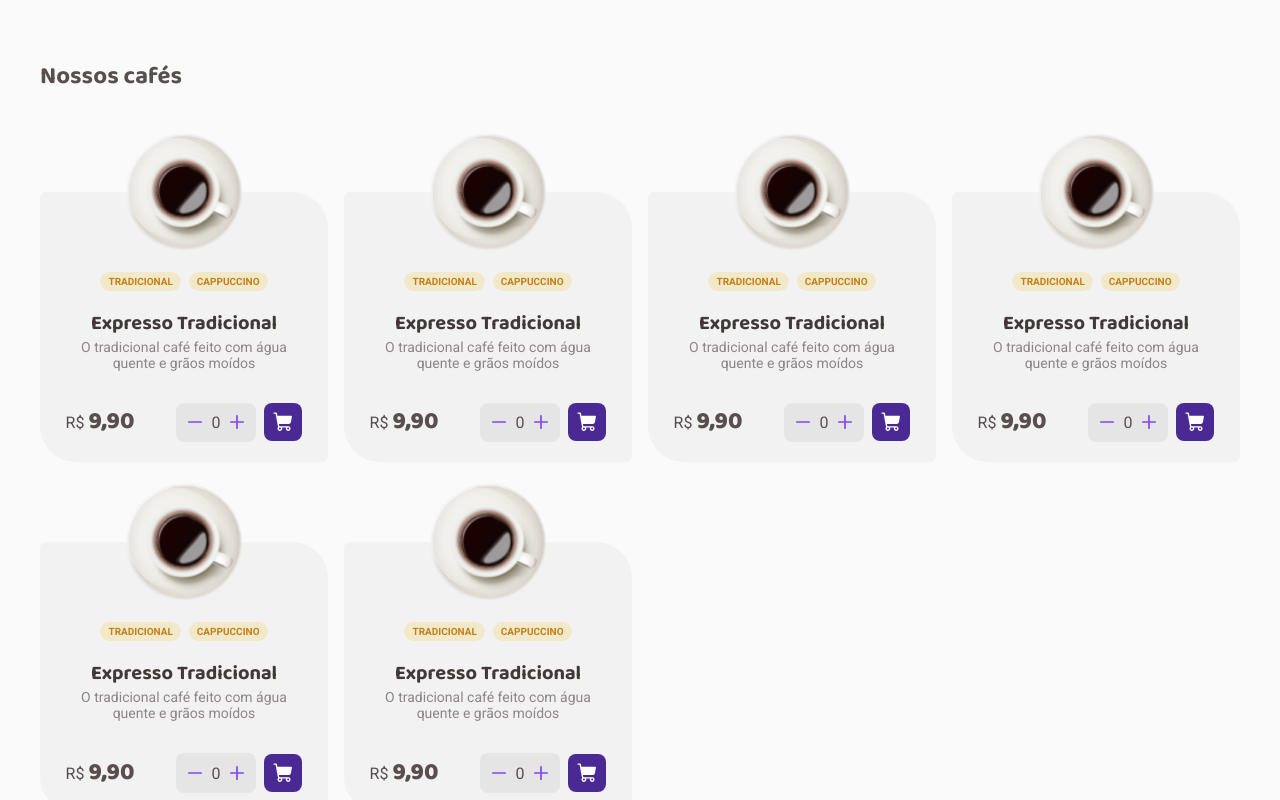
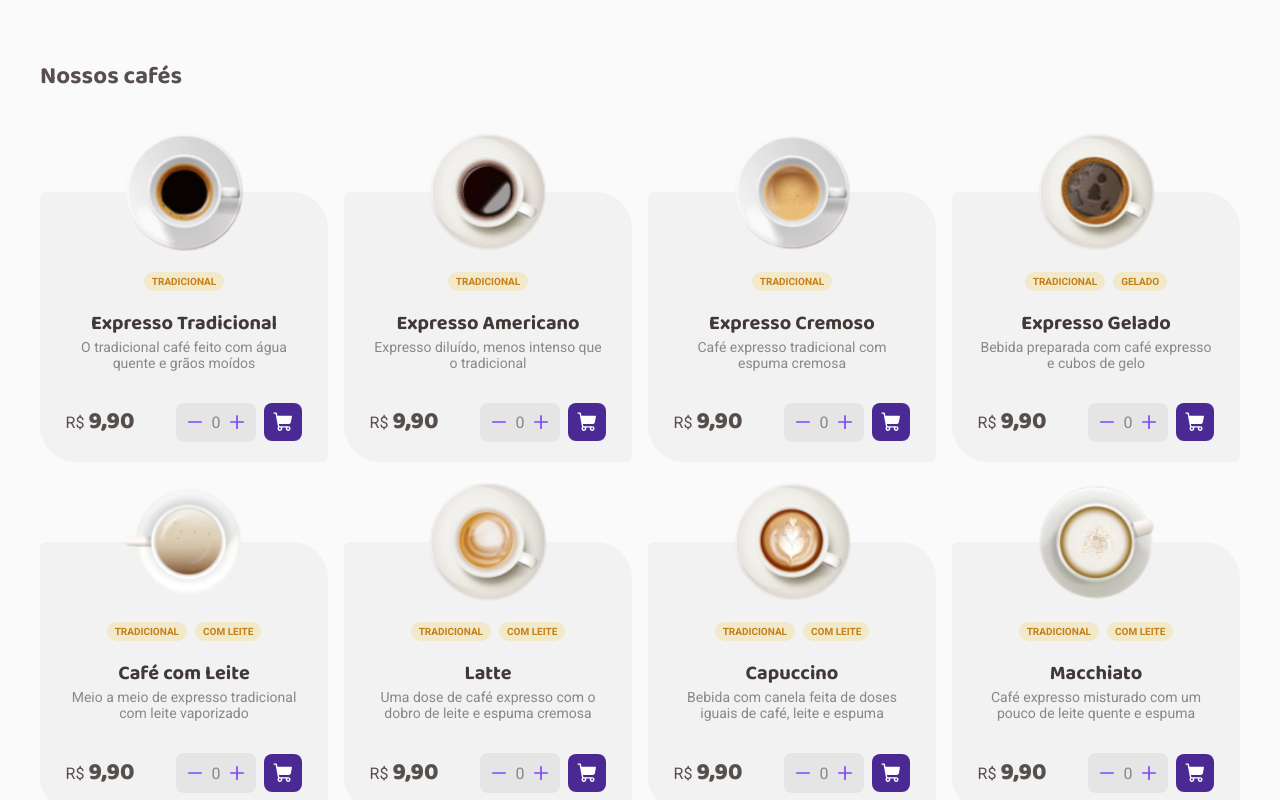
Before and after one commit to rafaverde/coffeDelivery, a React (Vite) app: page / in a window 1280 px wide. Shown: the part 720-1520 px from the top of the page. Built offline with nearby package versions, Linux system fonts and the light colour scheme.

Commit message:
Product Cards layout created. Products list loading from external data on Home page.

```diff
--- a/src/components/CoffeeCard/index.tsx
+++ b/src/components/CoffeeCard/index.tsx
@@ -1,24 +1,34 @@
-import coffeeImg from "/images/coffees/americano.png"
-
 import { CoffeeCardContainer } from "./styles"
 
 import { CartButton } from "../../components/CartButton"
 import { Counter } from "../Counter"
 
-export function CoffeeCard() {
+interface CoffeeProps {
+  coffee: {
+    id: string
+    title: string
+    description: string
+    tags: string[]
+    price: number
+    image: string
+  }
+}
+
+export function CoffeeCard({ coffee }: CoffeeProps) {
   return (
     <CoffeeCardContainer>
-      <img src={coffeeImg} alt="" />
+      <img src={coffee.image} alt="" />
       <div className="tagWrapper">
-        <span>Tradicional</span>
-        <span>Cappuccino</span>
+        {coffee
+          ? coffee.tags.map((tag) => <span key={coffee.id + tag}>{tag}</span>)
+          : null}
       </div>
-      <h3>Expresso Tradicional</h3>
-      <p>O tradicional café feito com água quente e grãos moídos</p>
+      <h3>{coffee.title}</h3>
+      <p>{coffee.description}</p>
 
       <footer>
         <div className="price">
-          R$ <span>9,90</span>
+          R$ <span>{coffee.price.toFixed(2).toString().replace(".", ",")}</span>
         </div>
         <div className="actions">
           <Counter />
--- a/src/components/CoffeeList/index.tsx
+++ b/src/components/CoffeeList/index.tsx
@@ -1,5 +1,7 @@
 import { CoffeeCard } from "../CoffeeCard"
 import { CoffeeListContainer } from "./styles"
+
+import { coffees } from "../../data.json"
 
 export function CoffeeList() {
   return (
@@ -7,12 +9,11 @@ export function CoffeeList() {
       <div className="content">
         <h2>Nossos cafés</h2>
         <div className="coffeeWrapper">
-          <CoffeeCard />
-          <CoffeeCard />
-          <CoffeeCard />
-          <CoffeeCard />
-          <CoffeeCard />
-          <CoffeeCard />
+          {coffees
+            ? coffees.map((coffee) => (
+                <CoffeeCard key={coffee.id} coffee={coffee} />
+              ))
+            : null}
         </div>
       </div>
     </CoffeeListContainer>
--- a/src/components/CoffeeList/styles.ts
+++ b/src/components/CoffeeList/styles.ts
@@ -2,7 +2,7 @@ import styled from "styled-components"
 
 export const CoffeeListContainer = styled.div`
   width: 100%;
-  padding: 5rem 0;
+  padding: 5rem 1rem;
 
   .content {
     max-width: 75rem;
--- a/src/components/Counter/index.tsx
+++ b/src/components/Counter/index.tsx
@@ -12,7 +12,7 @@ export function Counter() {
         name="quantity"
         id="quantity"
         placeholder="0"
-        value={0}
+        // value={0}
       />
       <button>
         <Plus size={18} weight="bold" />
--- a/src/components/Intro/styles.ts
+++ b/src/components/Intro/styles.ts
@@ -3,7 +3,7 @@ import bgIntro from "../../assets/intro-background.jpg"
 
 export const IntroContainer = styled.div`
   width: 100%;
-  padding: 5rem 0;
+  padding: 5rem 1rem;
 
   background: url(${bgIntro}) center center;
   background-size: cover;
```
